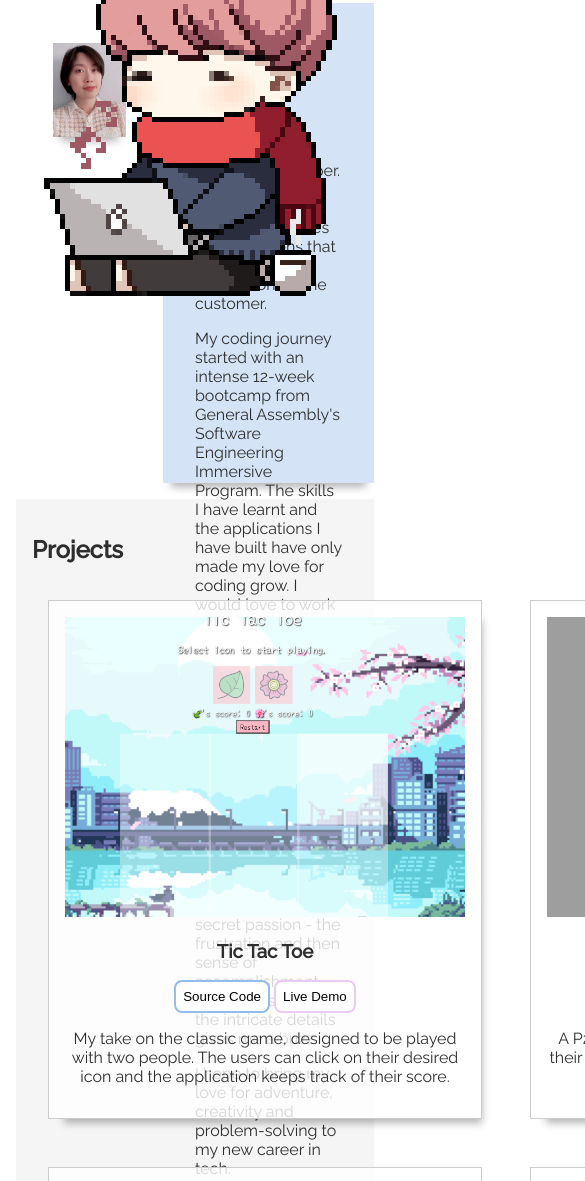
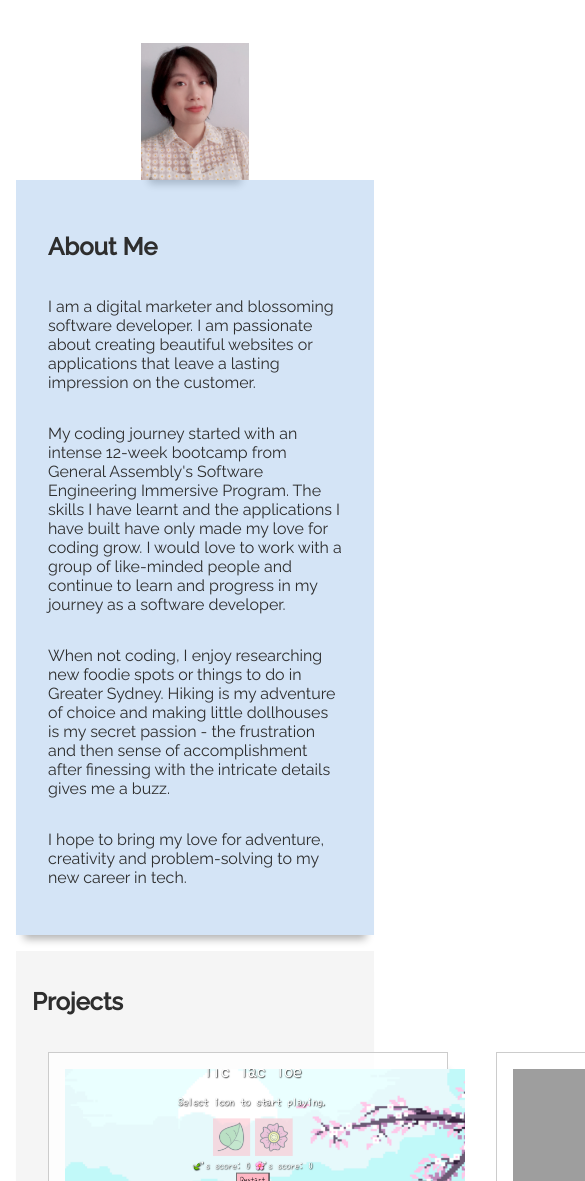
Before and after one commit to roweeena/roweeena.github.io, a plain HTML site: page index.html in a window 390 px wide. Shown: the part 461-1642 px from the top of the page, 585 px wide, since content can reach past the window. Drawn offline with Linux system fonts and the light colour scheme; grey boxes are pictures that could not be loaded.

Commit message:
finally responsive..ish

```diff
--- a/css/style.css
+++ b/css/style.css
@@ -292,42 +292,6 @@ footer {
 }
 
 /* FOR RESPONSIVENESS  */
-/* @media screen and (max-width: 800px) {
-  html{
-    width:100%;
-  }
-  #home{
-    margin-top: var(--spacing);
-    height: auto;
-    display: flex;
-  }
-  .intro-right {
-    flex-direction: column-reverse;
-    justify-content: center;
-    align-items: center;
-  }
-  .intro-left img{
-    width: 70px;
-  }
-  .intro-right img, .contact-right img{
-    width: 60%;
-  }
-
-  #about, #contact{
-    width: auto;
-    height:auto;
-    display:flex;
-    flex-direction: column;
-    width:100%;
-  }
-
-  .about-left, .about-right{
-  width:100%;
-  }
-
-  .about-right img {
-    width: 70%;
-  } */
 
   @media screen and (max-width: 375px) {
     nav li {
@@ -402,3 +366,55 @@ footer {
       margin: var(--spacing);
     }
   }
+
+  @media screen and (max-width: 800px) {
+    *{
+      max-width: 800px;
+    }
+    #home{
+      height: auto;
+      display: flex;
+    }
+    .intro-right {
+      flex-direction: column-reverse;
+      justify-content: center;
+      align-items: center;
+    }
+    .intro-left img{
+      width: 70px;
+    }
+    .intro-right img, .contact-right img{
+      width: 60%;
+    }
+
+    #about, #contact, #skills, #projects{
+      height:auto;
+      display:flex;
+      flex-direction: column;
+    }
+    .about-left {
+      width: 100%;
+    }
+    .about-right {
+      display:flex;
+      width:auto;
+    }
+
+    .about-left > img {
+      width: 30%;
+      vertical-align: middle;
+    }
+
+    .projects {
+      display: grid;
+      margin: 0 auto;
+      grid-template-columns: repeat(2, 1fr);
+      max-width: 600px;
+    }
+
+    .card {
+      margin: var(--spacing);
+      padding: var(--spacing);
+      max-width: 400px;
+    }
+  }
```
